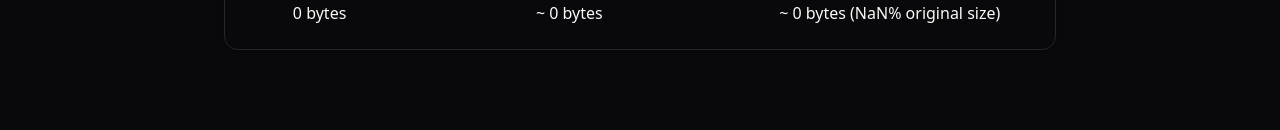
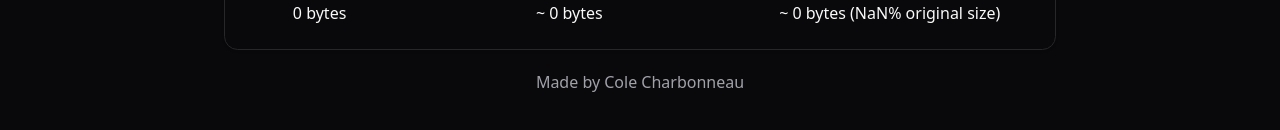
Before and after one commit to colecharb/byte-pair, a React (Vite) app: page / in a window 1280 px wide. Shown: the part 568-698 px from the top of the page. Built offline with nearby package versions, Linux system fonts and the light colour scheme; no server answers.

Commit message:
feat: adds link to my site

```diff
--- a/src/App.tsx
+++ b/src/App.tsx
@@ -197,7 +197,7 @@ export function App() {
   }, [mergedTokenCount]);
 
   return (
-    <div className='flex flex-col pt-10 px-0 sm:px-4 md:px-8 lg:px-16 xl:px-24 text-center items-center relative z-10 gap-5'>
+    <div className='flex flex-col p-10 px-0 sm:px-4 md:px-8 lg:px-16 xl:px-24 text-center items-center relative z-10 gap-5'>
       <Button
         className='absolute top-2 right-2'
         variant='ghost'
@@ -332,6 +332,18 @@ export function App() {
           </div>
         </CardContent>
       </Card>
+
+      <div className='text-muted-foreground'>
+        Made by{' '}
+        <a
+          className='hover:underline'
+          href='https://colecharb.com'
+          rel='noopener noreferrer'
+          target='_blank'
+        >
+          Cole Charbonneau
+        </a>
+      </div>
     </div>
   );
 }
```
